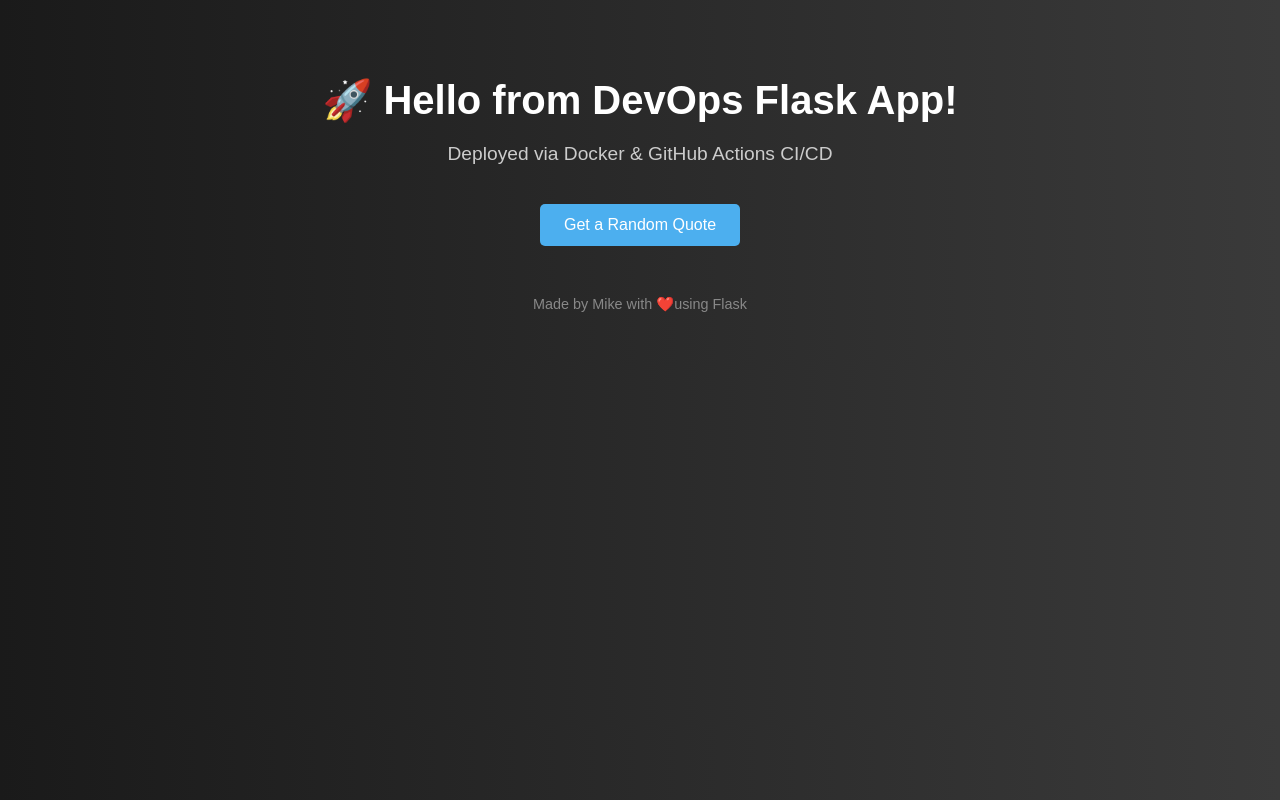
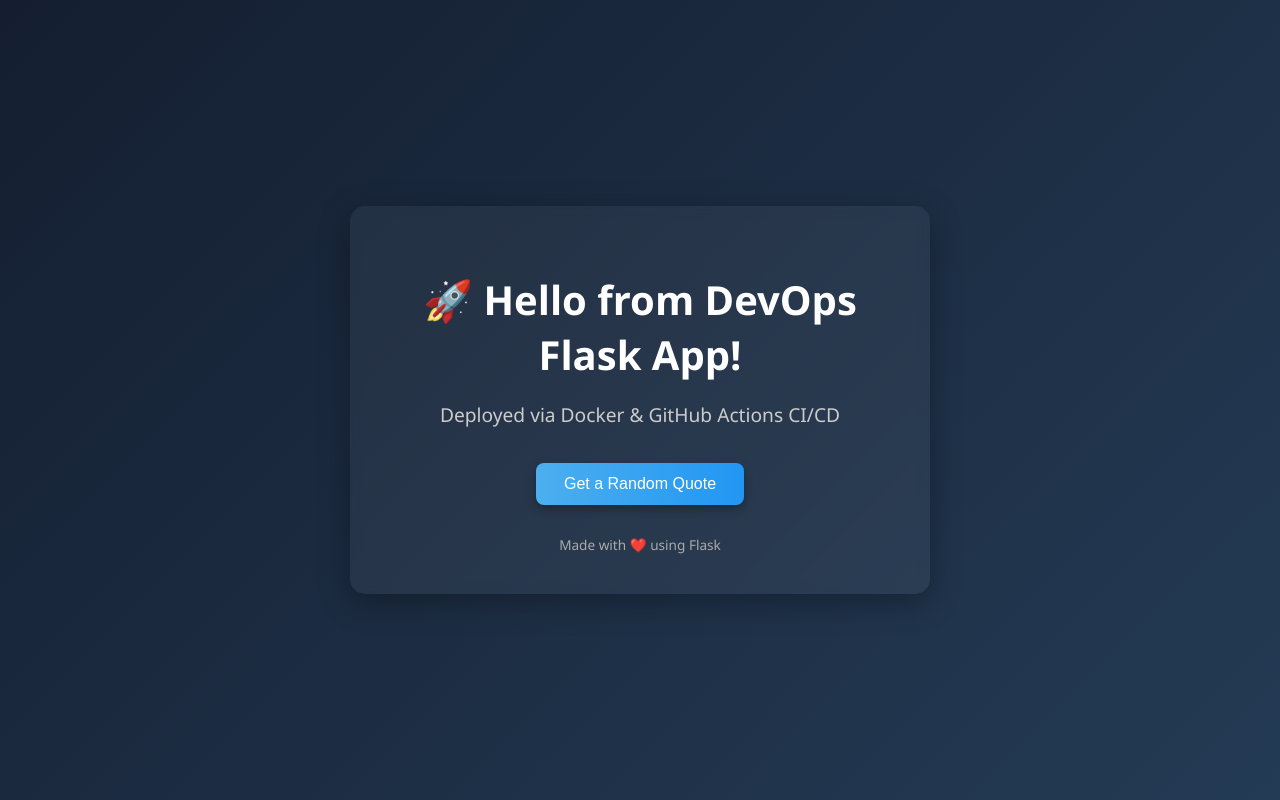
Before and after one commit to m2felix/flask-devops-boilerplate, a Flask app: page / in a window 1280 px wide. Run offline with Flask 3, Linux system fonts and the light colour scheme.

Commit message:
making the user interface look cleaner

```diff
--- a/app/templates/index.html
+++ b/app/templates/index.html
@@ -4,58 +4,24 @@
     <meta charset="UTF-8">
     <meta name="viewport" content="width=device-width, initial-scale=1.0">
     <title>🚀 DevOps Flask App</title>
-    <style>
-        body {
-            font-family: Arial, sans-serif;
-            background: linear-gradient(to right, #1a1a1a, #3a3a3a);
-            color: white;
-            text-align: center;
-            margin: 0;
-            padding: 50px;
-        }
-        h1 {
-            font-size: 2.5rem;
-            margin-bottom: 10px;
-        }
-        p {
-            font-size: 1.2rem;
-            color: #ccc;
-        }
-        button {
-            background-color: #4cafef;
-            border: none;
-            color: white;
-            padding: 12px 24px;
-            text-align: center;
-            text-decoration: none;
-            display: inline-block;
-            font-size: 1rem;
-            margin-top: 20px;
-            cursor: pointer;
-            border-radius: 5px;
-        }
-        button:hover {
-            background-color: #379add;
-        }
-        footer {
-            margin-top: 50px;
-            font-size: 0.9rem;
-            color: #888;
-        }
-    </style>
+    <link rel="stylesheet" href="style.css">
 </head>
 <body>
-    <h1>🚀 Hello from DevOps Flask App!</h1>
-    <p>Deployed via Docker & GitHub Actions CI/CD</p>
-    <button onclick="getQuote()">Get a Random Quote</button>
-    <p id="quote"></p>
-    <footer>Made by Mike with ❤️using Flask</footer>
+    <div class="container">
+        <h1>🚀 Hello from DevOps Flask App!</h1>
+        <p class="subtitle">Deployed via Docker & GitHub Actions CI/CD</p>
+        <button onclick="getQuote()">Get a Random Quote</button>
+        <p id="quote"></p>
+        <footer>Made with ❤️ using Flask</footer>
+    </div>
 
     <script>
         async function getQuote() {
             let res = await fetch('/api/random-quote');
             let data = await res.json();
-            document.getElementById('quote').innerText = `"${data.quote}"`;
+            let quoteEl = document.getElementById('quote');
+            quoteEl.innerText = `"${data.quote}"`;
+            quoteEl.style.opacity = 1; // fade in
         }
     </script>
 </body>
--- /dev/null
+++ b/app/templates/style.css
@@ -0,0 +1,72 @@
+/* style.css - DevOps Flask App Styles */
+
+body {
+    font-family: 'Segoe UI', sans-serif;
+    background: linear-gradient(135deg, #141e30, #243b55);
+    color: white;
+    margin: 0;
+    padding: 0;
+    height: 100vh;
+    display: flex;
+    align-items: center;
+    justify-content: center;
+}
+
+.container {
+    text-align: center;
+    background: rgba(255, 255, 255, 0.05);
+    padding: 40px;
+    border-radius: 15px;
+    box-shadow: 0 8px 32px rgba(0, 0, 0, 0.3);
+    backdrop-filter: blur(6px);
+    animation: fadeIn 1.2s ease-in-out;
+    max-width: 500px;
+}
+
+h1 {
+    font-size: 2.5rem;
+    margin-bottom: 10px;
+}
+
+p.subtitle {
+    font-size: 1.2rem;
+    color: #ccc;
+    margin-bottom: 20px;
+}
+
+button {
+    background: linear-gradient(90deg, #4cafef, #2196f3);
+    border: none;
+    color: white;
+    padding: 12px 28px;
+    font-size: 1rem;
+    margin-top: 15px;
+    cursor: pointer;
+    border-radius: 8px;
+    box-shadow: 0 4px 10px rgba(0,0,0,0.3);
+    transition: transform 0.2s ease, box-shadow 0.3s ease;
+}
+
+button:hover {
+    transform: translateY(-2px);
+    box-shadow: 0 6px 14px rgba(0,0,0,0.4);
+}
+
+#quote {
+    margin-top: 20px;
+    font-style: italic;
+    color: #f0f0f0;
+    opacity: 0;
+    transition: opacity 0.5s ease-in-out;
+}
+
+footer {
+    margin-top: 30px;
+    font-size: 0.85rem;
+    color: #aaa;
+}
+
+@keyframes fadeIn {
+    from { opacity: 0; transform: translateY(20px); }
+    to { opacity: 1; transform: translateY(0); }
+}
```
